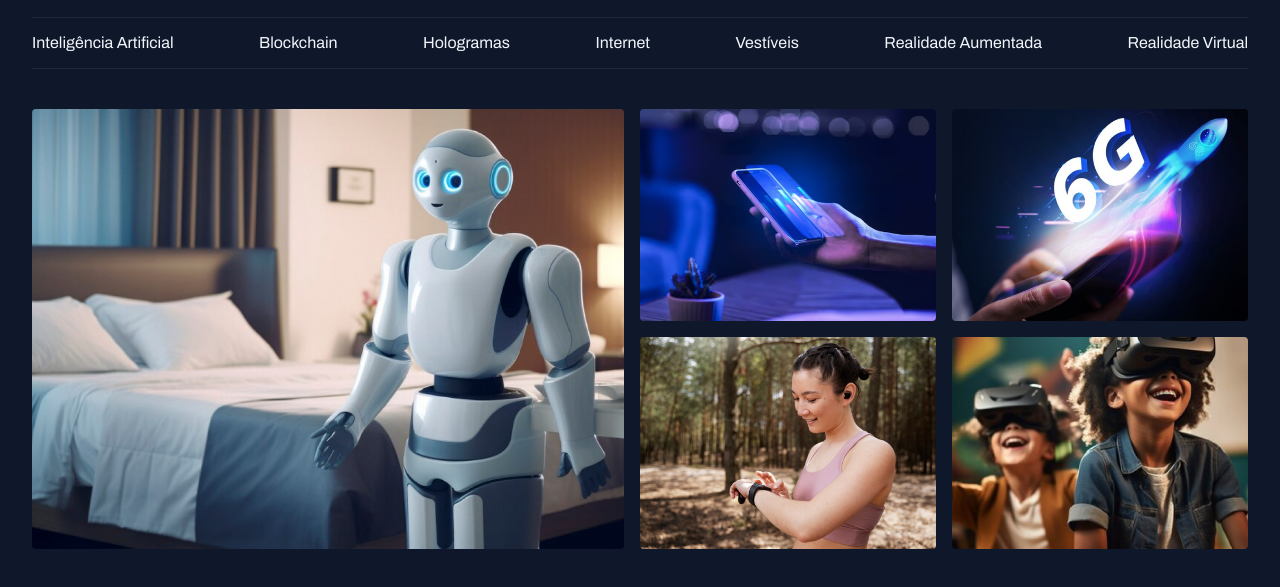
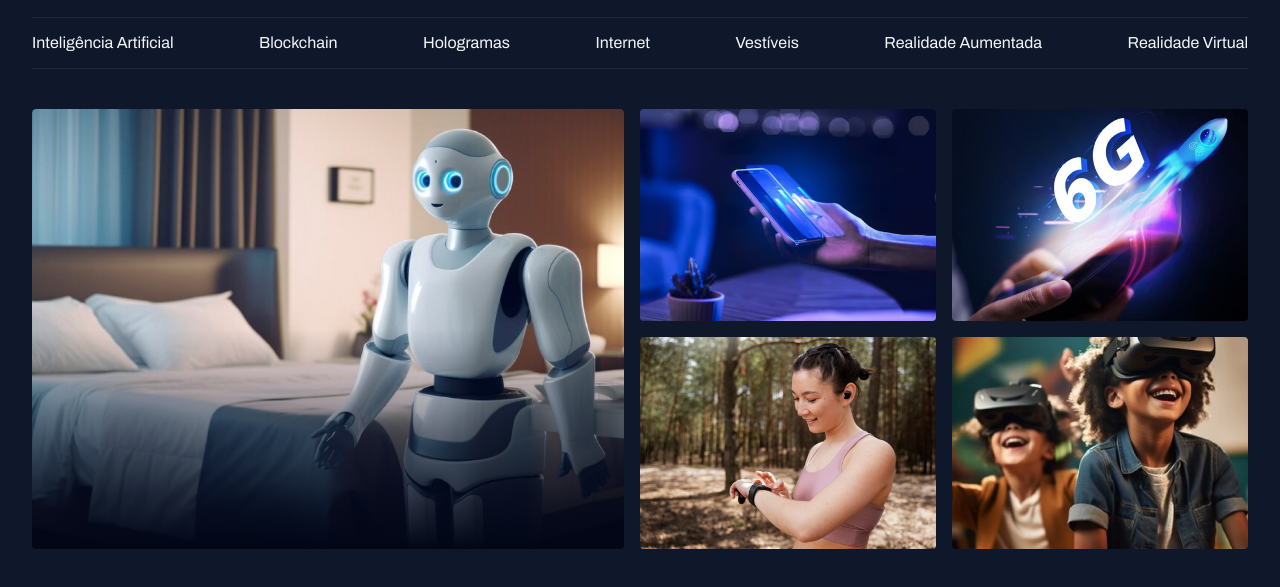
Before and after one commit to Nauberty/Projeto-Portal-de-Not-cias, a plain HTML site: page index.html in a window 1280 px wide. Shown: the part 55-642 px from the top of the page. Drawn offline with Linux system fonts and the light colour scheme.

Commit message:
adicionando degradê

```diff
--- a/index.html
+++ b/index.html
@@ -40,7 +40,7 @@
 
   <main class="grid container">
     <section id="featured" class="grid grid-flow-col gap-16">
-      <div>
+      <div class="card">
         <img src="assets/images/Image 01.png" alt="">
       </div>
 
--- a/styles/sections.css
+++ b/styles/sections.css
@@ -4,4 +4,22 @@
     object-fit: cover;
     border-radius: 4px;
   }
+
+  .card {
+    border-radius: 4px;
+    overflow: hidden;
+    position: relative;
+
+    &::before {
+      content: "";
+      position: absolute;
+      inset: 0;
+      top: 50%;
+      background: linear-gradient(
+        180deg,
+        transparent 0%,
+        #020617
+      );
+    }
+  }
 }
```
